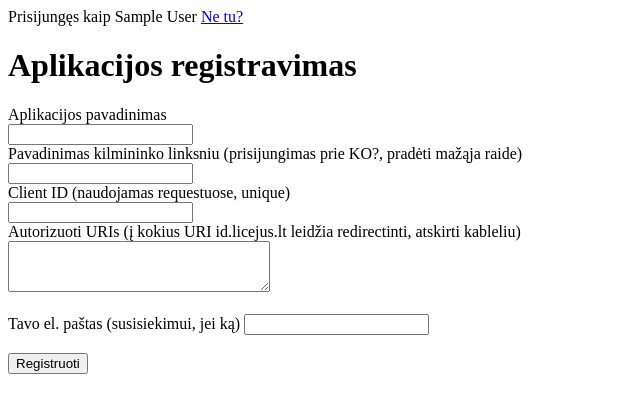
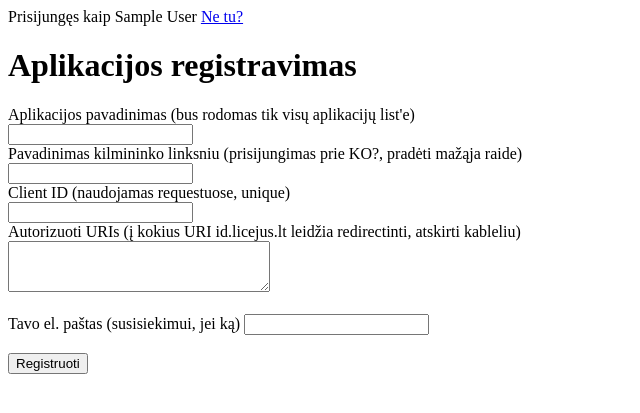
Before and after one commit to xE1H/id, a Flask app: page /registerApp in a window 1280 px wide. Shown: the top 413 px of the page, without its empty margins (0-640 px from the left). Run offline with Flask 2, Linux system fonts and the light colour scheme; the visitor is signed in with stand-in values (Sample User, id 1).

Commit message:
Fix edit/register text

```diff
--- a/templates/editApp.html
+++ b/templates/editApp.html
@@ -9,7 +9,7 @@
     <br>
     <h1>Aplikacijos modifikavimas</h1>
     <form method="POST">
-        <label for="name">Aplikacijos pavadinimas</label><br>
+        <label for="name">Aplikacijos pavadinimas (bus rodomas tik visų aplikacijų list'e)</label><br>
         <input type="text" name="name" id="name" value="{{ app.name }}">
         <br>
         <label for="kilmininkas">Pavadinimas kilmininko linksniu (prisijungimas prie KO?, pradėti mažąja raide)</label><br>
--- a/templates/registerApp.html
+++ b/templates/registerApp.html
@@ -9,7 +9,7 @@
     <br>
     <h1>Aplikacijos registravimas</h1>
     <form action="/registerApp" method="POST">
-        <label for="name">Aplikacijos pavadinimas</label><br>
+        <label for="name">Aplikacijos pavadinimas (bus rodomas tik visų aplikacijų list'e)</label><br>
         <input type="text" name="name" id="name" required>
         <br>
         <label for="kilmininkas">Pavadinimas kilmininko linksniu (prisijungimas prie KO?, pradėti mažąja raide)</label><br>
```
